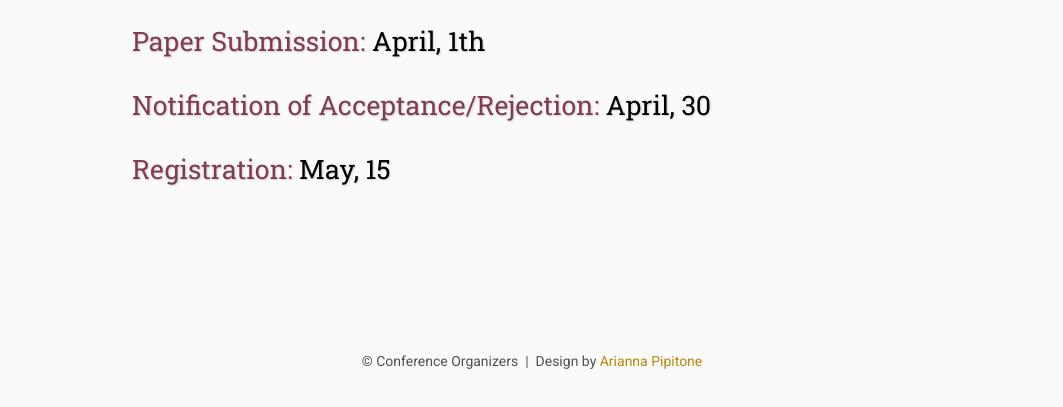
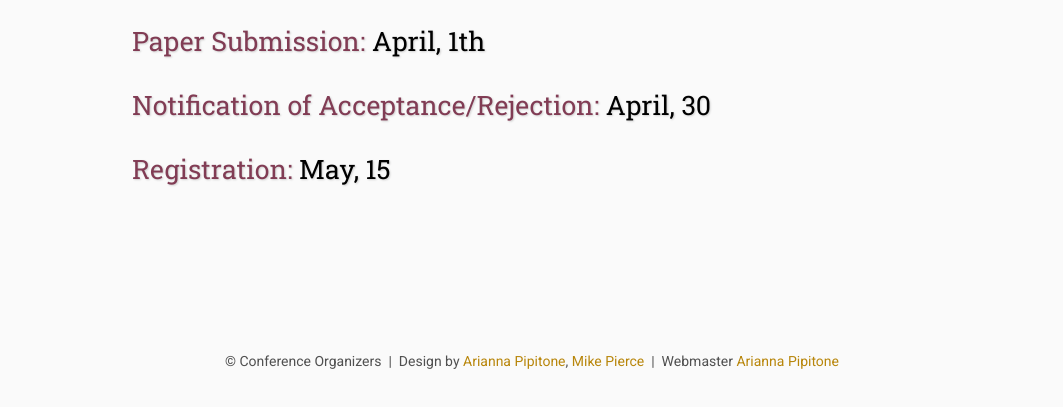
Before and after one commit to acs2024/acs2024.github.io, a plain HTML site: page dates/index.html in a window 1280 px wide. Shown: the part 737-1144 px from the top of the page, without its empty margins (108-1171 px from the left). Drawn offline with Linux system fonts and the light colour scheme; files that its build step writes are made by us from their sources.

Commit message:
footer update

```diff
--- a/dates/index.html
+++ b/dates/index.html
@@ -62,8 +62,9 @@
 </ul>
     <footer>
         &copy; Conference Organizers
-        &nbsp;|&nbsp; Design by <a href="https://github.com/mikepierce">Arianna Pipitone</a>
-    </footer>
+        &nbsp;|&nbsp; Design by <a href="https://www.unipa.it/persone/docenti/p/arianna.pipitone/">Arianna Pipitone</a>, <a href="https://github.com/mikepierce">Mike Pierce</a>
+    &nbsp;|&nbsp; Webmaster <a href="https://www.unipa.it/persone/docenti/p/arianna.pipitone/">Arianna Pipitone</a>
+	</footer>
 
 </body>
 </html>
```
Also changed, not shown: index.html (+3 -2 lines).
